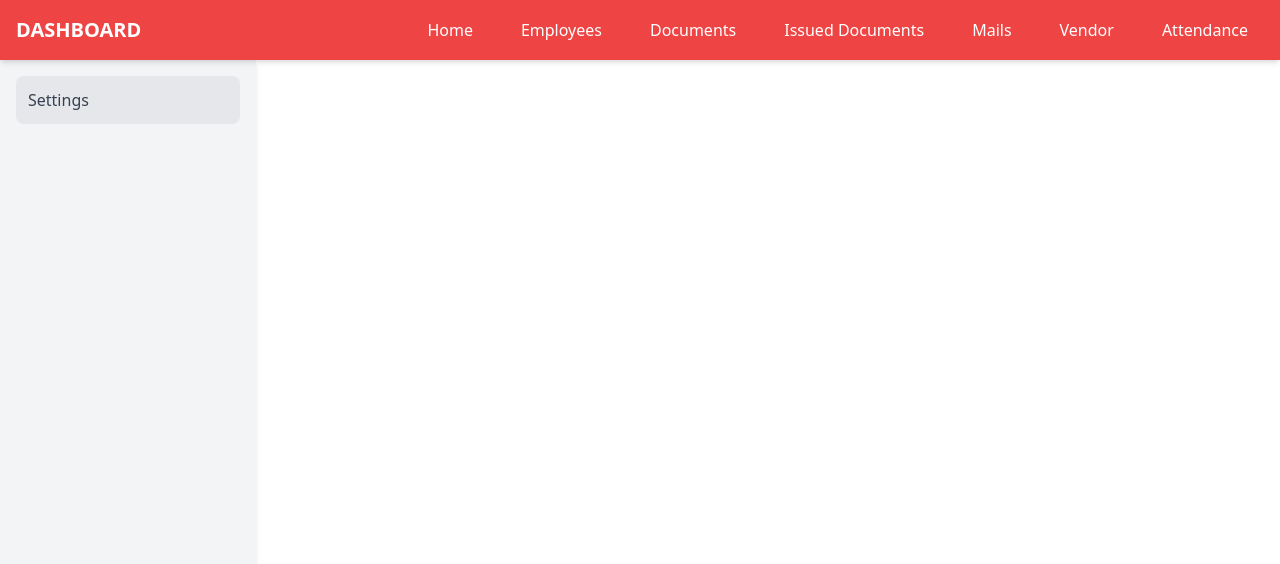
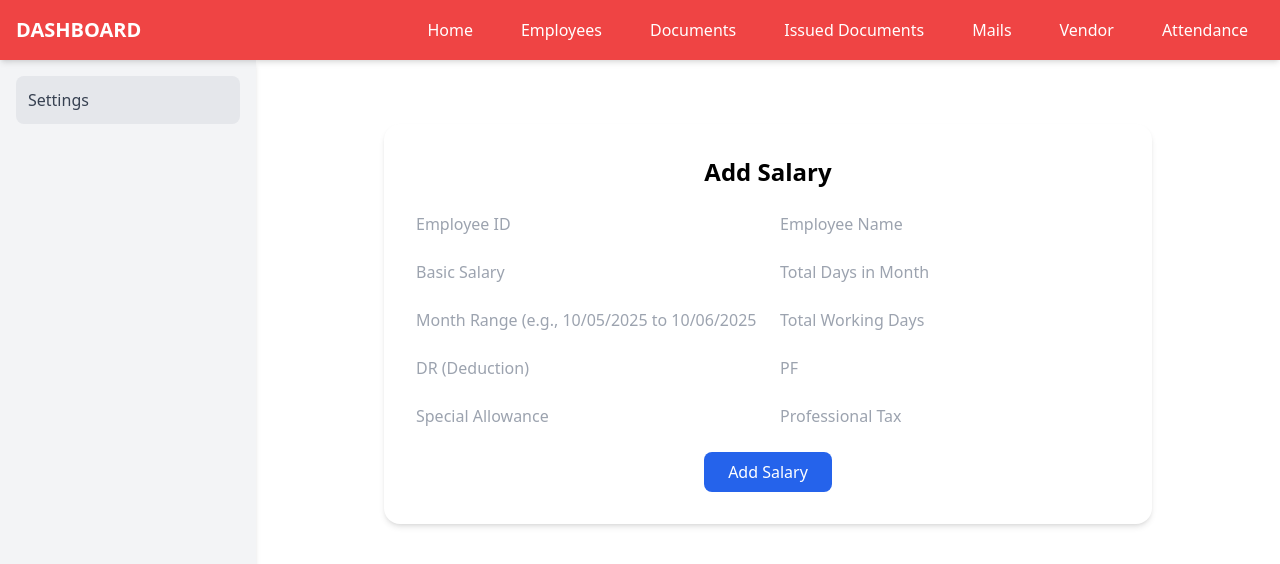
Before and after one commit to Himanshukumarray/sts-maganement, a React (Create React App) app: page /employees/addS in a window 1280 px wide. Shown: the top 564 px of the page. Built offline with nearby package versions, Linux system fonts and the light colour scheme; what @react-pdf/renderer would draw is missing.

Commit message:
new update

```diff
--- a/src/AddIssuedDocument.js
+++ b/src/AddIssuedDocument.js
@@ -14,7 +14,6 @@ const AddIssuedDoc = () => {
   const [fileName, setFileName] = useState("");
   const [loading, setLoading] = useState(false);
   const [message, setMessage] = useState("");
-
   const [employeeList, setEmployeeList] = useState([]); // Store all employees
   const [filteredEmployees, setFilteredEmployees] = useState([]); // Filtered suggestions
 
--- /dev/null
+++ b/src/AddSalary.js
@@ -0,0 +1,87 @@
+import React, { useState } from "react";
+
+const AddSalaryForm = () => {
+  const [formData, setFormData] = useState({
+    empId: "",
+    name: "",
+    basicSalary: "",
+    totalDays: "",
+    monthRange: "",
+    workingDays: "",
+    dr: "",
+    pf: "",
+    specialAllowance: "",
+    professionalTax: "",
+  });
+
+  const handleChange = (e) => {
+    setFormData({ ...formData, [e.target.name]: e.target.value });
+  };
+
+  const handleSubmit = async (e) => {
+    e.preventDefault();
+    const salaryPayload = {
+      empId: formData.empId,
+      name: formData.name,
+      basicSalary: parseFloat(formData.basicSalary),
+      totalDays: parseInt(formData.totalDays),
+      month: formData.monthRange, // Store as string like '10/05/2025 to 10/06/2025'
+      workingDays: parseInt(formData.workingDays),
+      dr: parseFloat(formData.dr),
+      pf: parseFloat(formData.pf),
+      specialAllowance: parseFloat(formData.specialAllowance),
+      professionalTax: parseFloat(formData.professionalTax),
+    };
+
+    try {
+      const res = await fetch("http://localhost:8080/api/salaries", {
+        method: "POST",
+        headers: { "Content-Type": "application/json" },
+        body: JSON.stringify(salaryPayload),
+      });
+
+      if (res.ok) {
+        alert("Salary record added successfully!");
+        setFormData({
+          empId: "",
+          name: "",
+          basicSalary: "",
+          totalDays: "",
+          monthRange: "",
+          workingDays: "",
+          dr: "",
+          pf: "",
+          specialAllowance: "",
+          professionalTax: "",
+        });
+      } else {
+        alert("Failed to add salary.");
+      }
+    } catch (err) {
+      console.error("Error:", err);
+    }
+  };
+
+  return (
+    <div className="max-w-3xl mx-auto mt-10 bg-white p-8 shadow-md rounded-2xl">
+      <h2 className="text-2xl font-bold mb-6 text-center">Add Salary</h2>
+      <form onSubmit={handleSubmit} className="grid grid-cols-1 md:grid-cols-2 gap-6">
+        <input name="empId" value={formData.empId} onChange={handleChange} type="text" placeholder="Employee ID" className="input" required />
+        <input name="name" value={formData.name} onChange={handleChange} type="text" placeholder="Employee Name" className="input" required />
+        <input name="basicSalary" value={formData.basicSalary} onChange={handleChange} type="number" step="0.01" placeholder="Basic Salary" className="input" required />
+        <input name="totalDays" value={formData.totalDays} onChange={handleChange} type="number" placeholder="Total Days in Month" className="input" required />
+        <input name="monthRange" value={formData.monthRange} onChange={handleChange} type="text" placeholder="Month Range (e.g., 10/05/2025 to 10/06/2025)" className="input" required />
+        <input name="workingDays" value={formData.workingDays} onChange={handleChange} type="number" placeholder="Total Working Days" className="input" required />
+        <input name="dr" value={formData.dr} onChange={handleChange} type="number" step="0.01" placeholder="DR (Deduction)" className="input" />
+        <input name="pf" value={formData.pf} onChange={handleChange} type="number" step="0.01" placeholder="PF" className="input" />
+        <input name="specialAllowance" value={formData.specialAllowance} onChange={handleChange} type="number" step="0.01" placeholder="Special Allowance" className="input" />
+        <input name="professionalTax" value={formData.professionalTax} onChange={handleChange} type="number" step="0.01" placeholder="Professional Tax" className="input" />
+        <div className="md:col-span-2 flex justify-center">
+          <button type="submit" className="bg-blue-600 text-white px-6 py-2 rounded-lg hover:bg-blue-700">Add Salary</button>
+        </div>
+      </form>
+    </div>
+  );
+};
+
+export default AddSalaryForm;
--- a/src/Dashboard.js
+++ b/src/Dashboard.js
@@ -5,6 +5,7 @@ import Sidebar from "./component/Sidebar";
 import Home from "./Home";
 import AddEmployee from "./AddEmployee";
 import ViewEmployees from "./ViewEmployees";
+import AddSalaryForm from "./AddSalary";
 import SalaryTable from "./SalaryTable";
 import AddDocument from "./AddDocument";
 import ViewDocuments from "./ViewDocuments";
@@ -45,7 +46,8 @@ const Dashboard = () => {
       Employees: [
         { name: "Add Employee", path: "/employees/add" },
         { name: "View Employees", path: "/employees/view" },
-        { name: "View Sallary", path: "/employees/sallary" },
+        { name: "Add  Salary", path: "/employees/addS" },
+        { name: "View Salary", path: "/employees/salary" },
       ],
       Documents: [
         { name: "Add Document", path: "/documents/add" },
@@ -103,7 +105,8 @@ const Dashboard = () => {
               {/* Employee Routes */}
               <Route path="/employees/add" element={<AddEmployee />} />
               <Route path="/employees/view" element={<ViewEmployees />} />
-              <Route path="/employees/sallary" element={<SalaryTable />} />
+              <Route path="/employees/addS" element={<AddSalaryForm/>} />
+              <Route path="/employees/salary" element={<SalaryTable />} />
 
               {/* Document Routes */}
               <Route path="/documents/add" element={<AddDocument />} />
```
